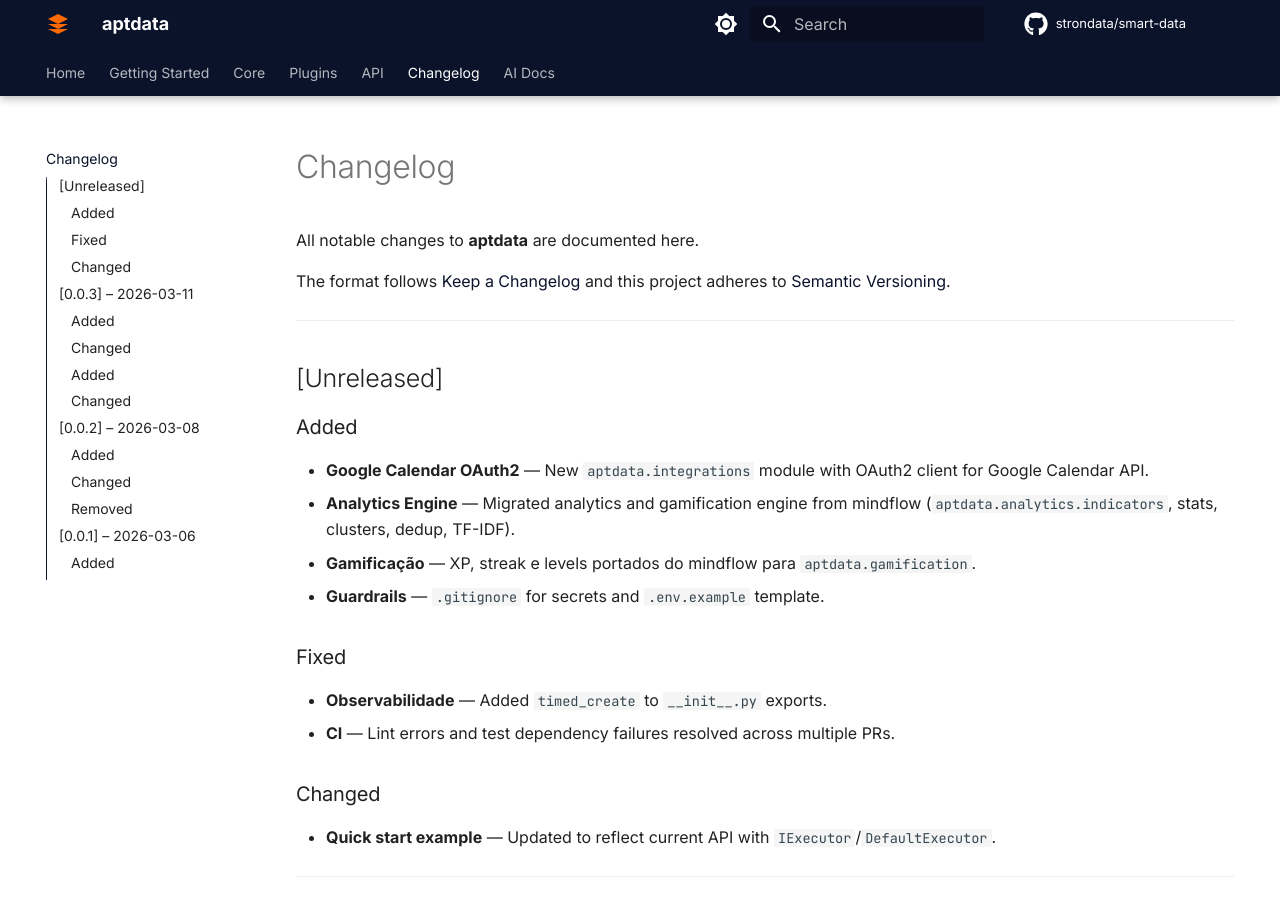
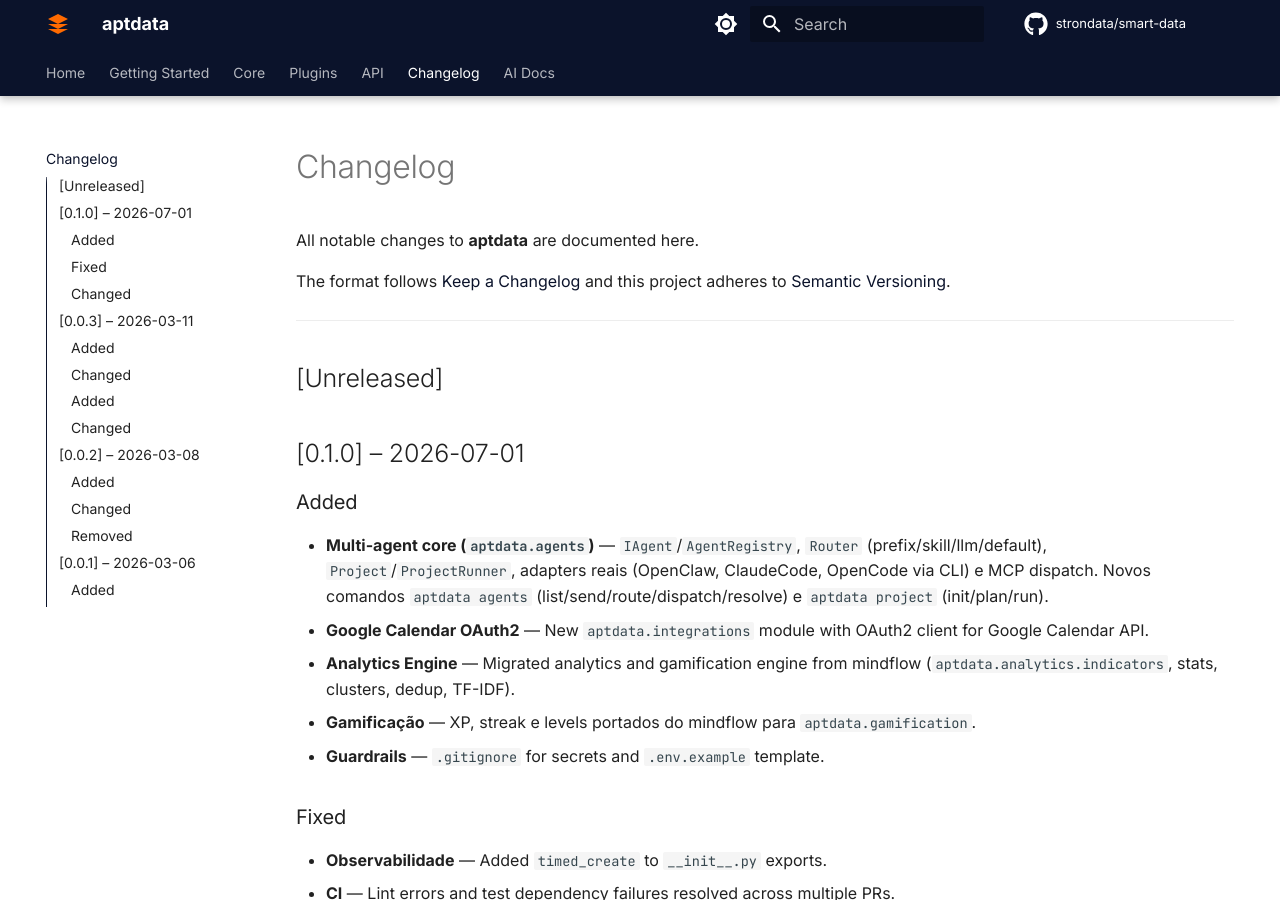
Before and after one commit to antunes-hq/aptdata-flow-os, an MkDocs documentation site: the page built from docs/changelog.md, in a window 1280 px wide and 900 px high. Built offline with MkDocs 1.6.1 and Material for MkDocs 9.7.7, drawn with Linux system fonts in a browser that asks for light colours; comment, search, counter and statistics services are not loaded; some of the changed text lies outside the part shown.

Commit message:
docs(changelog): entrada 0.1.0 (multi-agent core + lint)
Co-Authored-By: Claude Opus 4.8 <noreply@anthropic.com>

```diff
--- a/docs/changelog.md
+++ b/docs/changelog.md
@@ -9,8 +9,11 @@ this project adheres to [Semantic Versioning](https://semver.org/spec/v2.0.0.htm
 
 ## [Unreleased]
 
+## [0.1.0] – 2026-07-01
+
 ### Added
 
+- **Multi-agent core (`aptdata.agents`)** — `IAgent`/`AgentRegistry`, `Router` (prefix/skill/llm/default), `Project`/`ProjectRunner`, adapters reais (OpenClaw, ClaudeCode, OpenCode via CLI) e MCP dispatch. Novos comandos `aptdata agents` (list/send/route/dispatch/resolve) e `aptdata project` (init/plan/run).
 - **Google Calendar OAuth2** — New `aptdata.integrations` module with OAuth2 client for Google Calendar API.
 - **Analytics Engine** — Migrated analytics and gamification engine from mindflow (`aptdata.analytics.indicators`, stats, clusters, dedup, TF-IDF).
 - **Gamificação** — XP, streak e levels portados do mindflow para `aptdata.gamification`.
@@ -20,6 +23,7 @@ this project adheres to [Semantic Versioning](https://semver.org/spec/v2.0.0.htm
 
 - **Observabilidade** — Added `timed_create` to `__init__.py` exports.
 - **CI** — Lint errors and test dependency failures resolved across multiple PRs.
+- **Lint** — Zerada a dívida de `ruff` em `aptdata/` e `tests/` (imports, linhas longas, `__all__` nos re-exports).
 
 ### Changed
 
```
